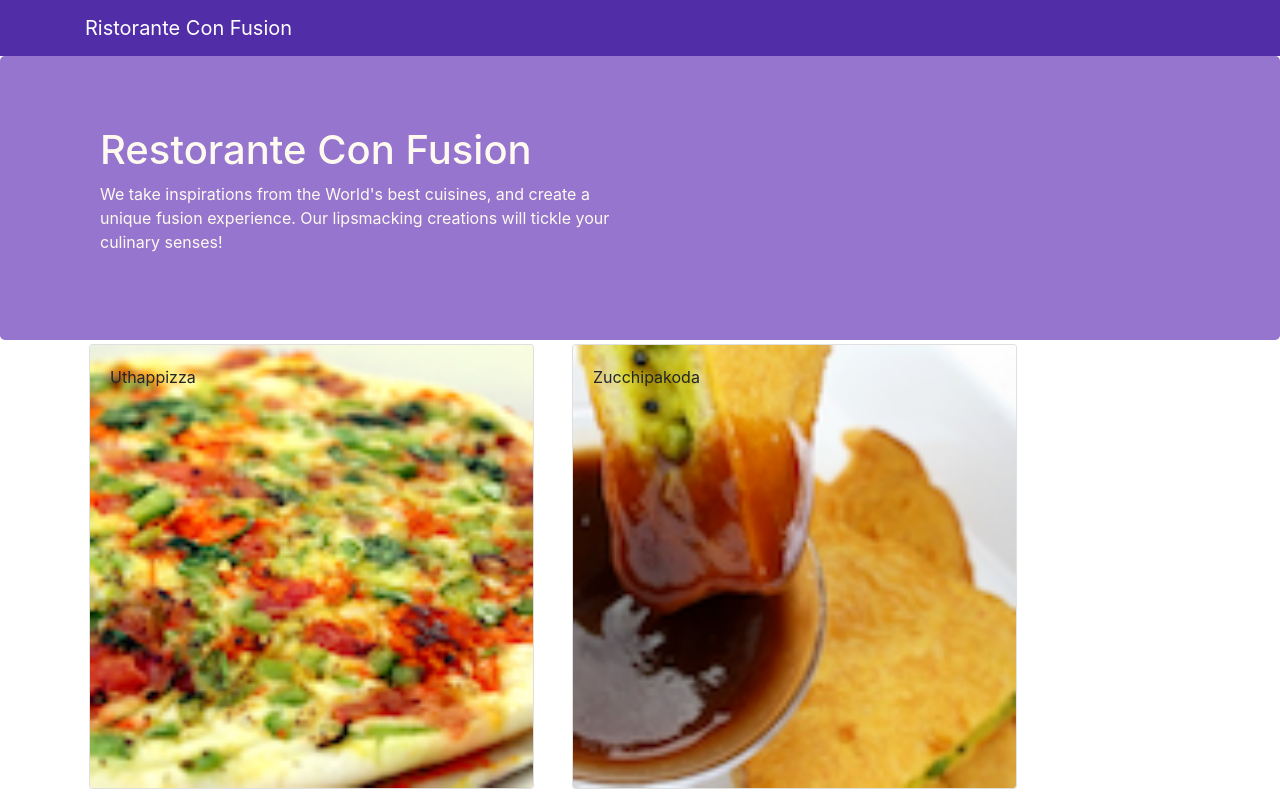
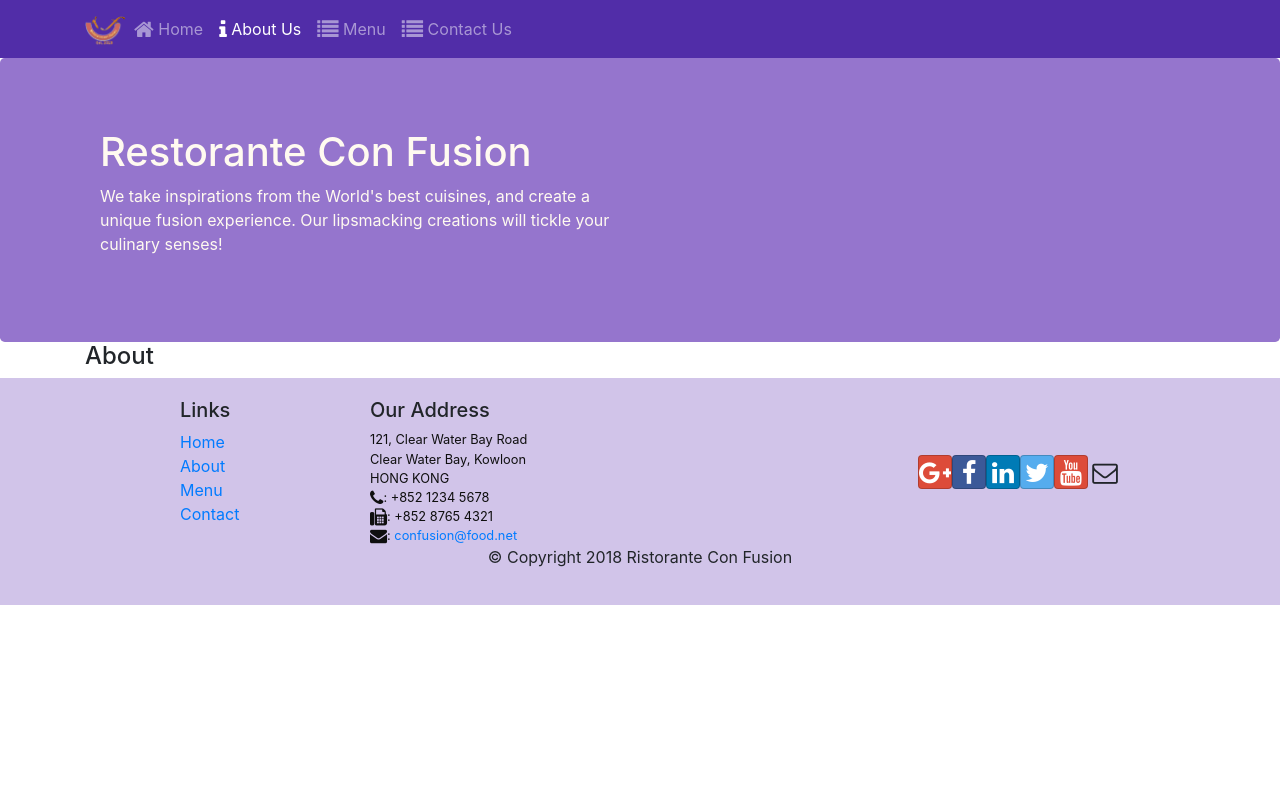
Before and after one commit to anasvakyathodi/Coursera-React-App, a React (Create React App) app: page /aboutus in a window 1280 px wide. Shown: the top 795 px of the page. Built offline with nearby package versions, Linux system fonts and the light colour scheme.

Commit message:
React Router

```diff
--- a/package.json
+++ b/package.json
@@ -14,6 +14,7 @@
     "react": "^16.13.1",
     "react-dom": "^16.13.1",
     "react-popper": "^2.2.3",
+    "react-router-dom": "^5.2.0",
     "react-scripts": "3.4.1",
     "reactstrap": "^8.5.1"
   },
--- a/src/App.js
+++ b/src/App.js
@@ -1,15 +1,18 @@
 import React from "react";
 import MenuContextProvider from "./context/MenuContext";
+import { BrowserRouter } from "react-router-dom";
 import Main from "./components/MainComponent";
 import "./App.css";
 
 function App() {
   return (
-    <div className="App">
-      <MenuContextProvider>
-        <Main />
-      </MenuContextProvider>
-    </div>
+    <BrowserRouter>
+      <div className="App">
+        <MenuContextProvider>
+          <Main />
+        </MenuContextProvider>
+      </div>
+    </BrowserRouter>
   );
 }
 
--- /dev/null
+++ b/src/components/AboutComponent.js
@@ -0,0 +1,11 @@
+import React from "react";
+
+function About(props) {
+  return (
+    <div className="container">
+      <h4>About</h4>
+    </div>
+  );
+}
+
+export default About;
--- /dev/null
+++ b/src/components/ContactComponent.js
@@ -0,0 +1,11 @@
+import React from "react";
+
+function Contact(props) {
+  return (
+    <div className="container">
+      <h4>Contact</h4>
+    </div>
+  );
+}
+
+export default Contact;
--- /dev/null
+++ b/src/components/HomeComponent.js
@@ -0,0 +1,11 @@
+import React from "react";
+
+function Home(props) {
+  return (
+    <div className="container">
+      <h4>Home</h4>
+    </div>
+  );
+}
+
+export default Home;
--- a/src/components/Layouts/Footer.js
+++ b/src/components/Layouts/Footer.js
@@ -1,4 +1,5 @@
 import React from "react";
+import { Link } from "react-router-dom";
 function Footer() {
   return (
     <div className="footer">
@@ -8,16 +9,16 @@
             <h5>Links</h5>
             <ul className="list-unstyled">
               <li>
-                <a href="#">Home</a>
+                <Link to="/home">Home</Link>
               </li>
               <li>
-                <a href="#">About</a>
+                <Link to="/aboutus">About</Link>
               </li>
               <li>
-                <a href="#">Menu</a>
+                <Link to="/menu">Menu</Link>
               </li>
               <li>
-                <a href="contactus.html">Contact</a>
+                <Link to="/contactus">Contact</Link>
               </li>
             </ul>
           </div>
--- a/src/components/Layouts/Header.js
+++ b/src/components/Layouts/Header.js
@@ -1,11 +1,53 @@
-import React from "react";
-import { Navbar, NavbarBrand, Jumbotron } from "reactstrap";
+import React, { useState } from "react";
+import {
+  Navbar,
+  NavbarBrand,
+  Jumbotron,
+  NavItem,
+  Nav,
+  Collapse,
+  NavbarToggler,
+} from "reactstrap";
+import { NavLink } from "react-router-dom";
 function Header() {
+  const [toggleNav, setToggleNav] = useState(false);
   return (
     <>
-      <Navbar dark>
+      <Navbar dark expand="md">
         <div className="container">
-          <NavbarBrand href="/">Ristorante Con Fusion</NavbarBrand>
+          <NavbarToggler onClick={() => setToggleNav(!toggleNav)} />
+          <NavbarBrand className="mr-auto" href="/">
+            <img
+              src="assets/images/logo.png"
+              height="30"
+              width="41"
+              alt="Ristorante Con Fusion"
+            />
+          </NavbarBrand>
+          <Collapse navbar isOpen={toggleNav}>
+            <Nav navbar>
+              <NavItem>
+                <NavLink className="nav-link" to="/home">
+                  <span className="fa fa-home fa-lg"></span> Home
+                </NavLink>
+              </NavItem>
+              <NavItem>
+                <NavLink className="nav-link" to="/aboutus">
+                  <span className="fa fa-info fa-lg"></span> About Us
+                </NavLink>
+              </NavItem>
+              <NavItem>
+                <NavLink className="nav-link" to="/menu">
+                  <span className="fa fa-list fa-lg"></span> Menu
+                </NavLink>
+              </NavItem>
+              <NavItem>
+                <NavLink className="nav-link" to="/contactus">
+                  <span className="fa fa-list fa-lg"></span> Contact Us
+                </NavLink>
+              </NavItem>
+            </Nav>
+          </Collapse>
         </div>
       </Navbar>
       <Jumbotron>
--- a/src/components/MainComponent.js
+++ b/src/components/MainComponent.js
@@ -2,16 +2,22 @@
 import Header from "./Layouts/Header";
 import Footer from "./Layouts/Footer";
 import Menu from "./MenuComponent";
-import Dishdetail from "./DishdetailComponent";
-
+import Home from "./HomeComponent";
+import About from "./AboutComponent";
+import Contact from "./ContactComponent";
+// import Dishdetail from "./DishdetailComponent";
+import { Route, Switch, Redirect } from "react-router-dom";
 function App() {
   return (
     <>
       <Header />
-      <div className="container">
-        <Menu />
-        <Dishdetail />
-      </div>
+      <Switch>
+        <Route component={Home} exact path="/home" />
+        <Route component={Menu} exact path="/menu" />
+        <Route component={About} exact path="/aboutus" />
+        <Route component={Contact} exact path="/contactus" />
+        <Redirect to="/home" />
+      </Switch>
       <Footer />
     </>
   );
--- a/src/components/MenuComponent.js
+++ b/src/components/MenuComponent.js
@@ -13,7 +13,11 @@
       </Card>
     </div>
   ));
-  return <div className="row">{menu}</div>;
+  return (
+    <div className="container">
+      <div className="row">{menu}</div>
+    </div>
+  );
 }
 
 export default MenuComponent;
```
Also changed, not shown: 1 other file (tests, documents, lock files or other folders).
